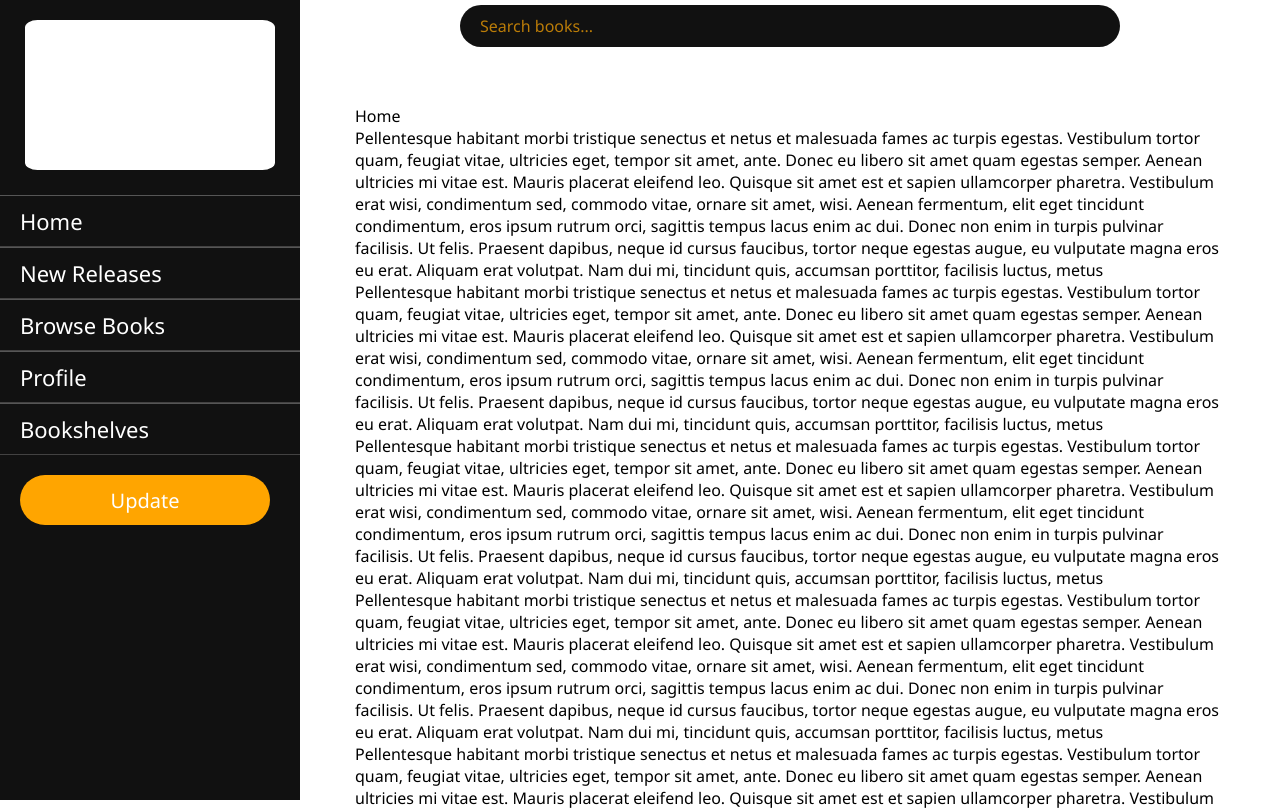
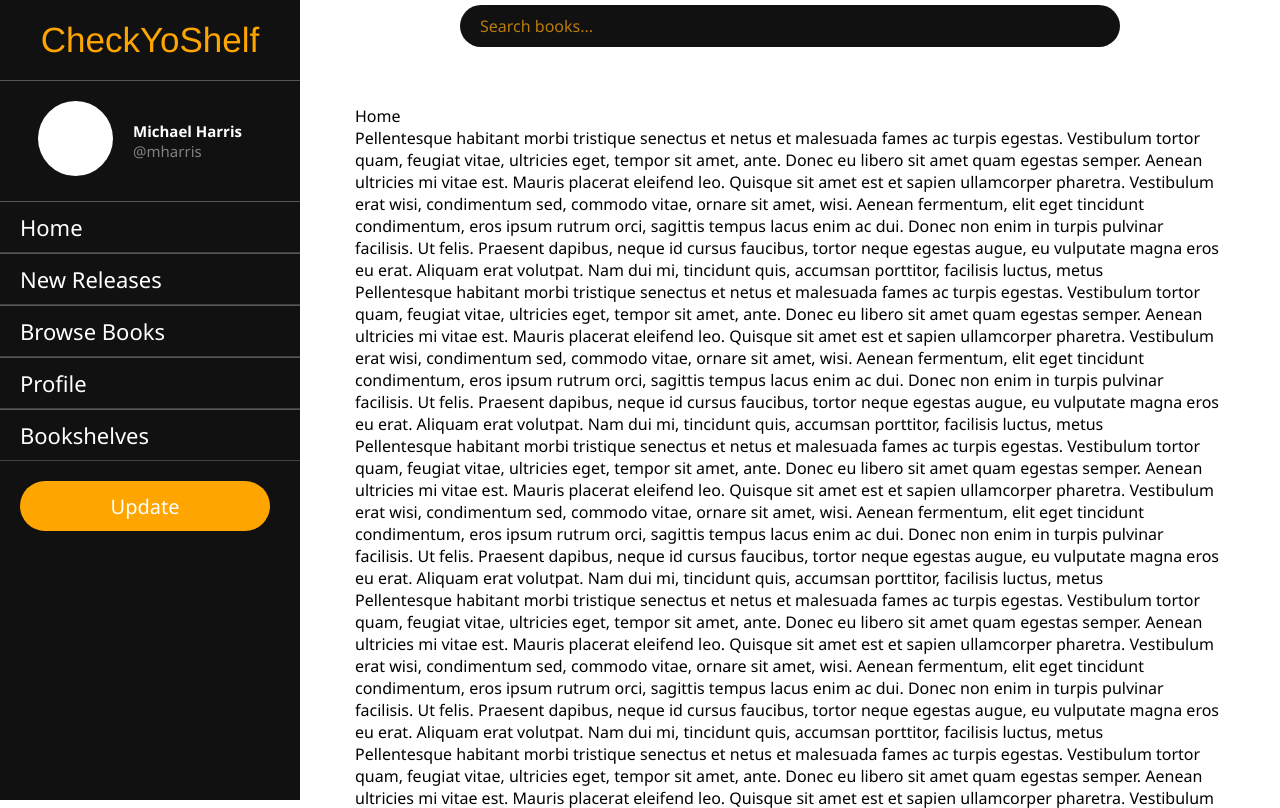
Before and after one commit to mdb-00/checkyoshelf-django-project, a Django app: page /home/ in a window 1280 px wide. Shown: the top 808 px of the page. Run offline with Django 5.2, Linux system fonts and the light colour scheme.

Commit message:
added profile section and logo to side navbar

```diff
--- a/app/static/styles.css
+++ b/app/static/styles.css
@@ -16,19 +16,47 @@
     width: 300px; /* 0 width - change this with JavaScript */
     position: fixed; /* Stay in place */
     background-color: #111;
-  }
+}
 
-.wrapper .side-nav .profile-pic {
+.wrapper .side-nav .logo {
     padding: 20px;
     text-align: center;
 }
 
-.wrapper .side-nav .profile-pic span {
-    height: 150px;
-    width: 250px;
+.wrapper .side-nav .logo p {
+    font-size: 35px;
+    font-family: 'Franklin Gothic Medium', 'Arial Narrow', Arial, sans-serif !important;
+    color: orange;
+}
+
+.wrapper .side-nav .profile-section {
+    display: flex;
+    justify-content: center;
+    align-items: center;
+    padding: 20px;
+    border-top: 1px solid #565656
+}
+
+.wrapper .side-nav .profile-section .user-info {
+    font-size: 15px;
+    padding: 20px;
+}
+
+.wrapper .side-nav .profile-section .user-info .name {
+    color: white;
+    font-weight: bold;
+}
+
+.wrapper .side-nav .profile-section .user-info .username {
+    color: gray;
+}
+
+.wrapper .side-nav .profile-section span {
+    height: 75px;
+    width: 75px;
     background-color: white;
     display: inline-block;
-    border-radius: 5%;
+    border-radius: 50px;
 }
 
 .wrapper .side-nav ul li {
--- a/app/templates/base.html
+++ b/app/templates/base.html
@@ -11,7 +11,18 @@
   <body>
     <div class="wrapper">
       <div class="side-nav">
-        <div class="profile-pic"><span></span></div>
+        <div class="logo">
+          <p>CheckYoShelf</p>
+        </div>
+        <div class="profile-section">
+          <div class="profile-pic">
+            <span></span>
+          </div>
+          <div class="user-info">
+            <p class="name">Michael Harris</p>
+            <p class="username">@mharris</p>
+          </div>
+        </div>
         <ul>
           <li><a href="{% url "home" %}">Home</a></li>
           <li><a href="#new-releases">New Releases</a></li>
```
